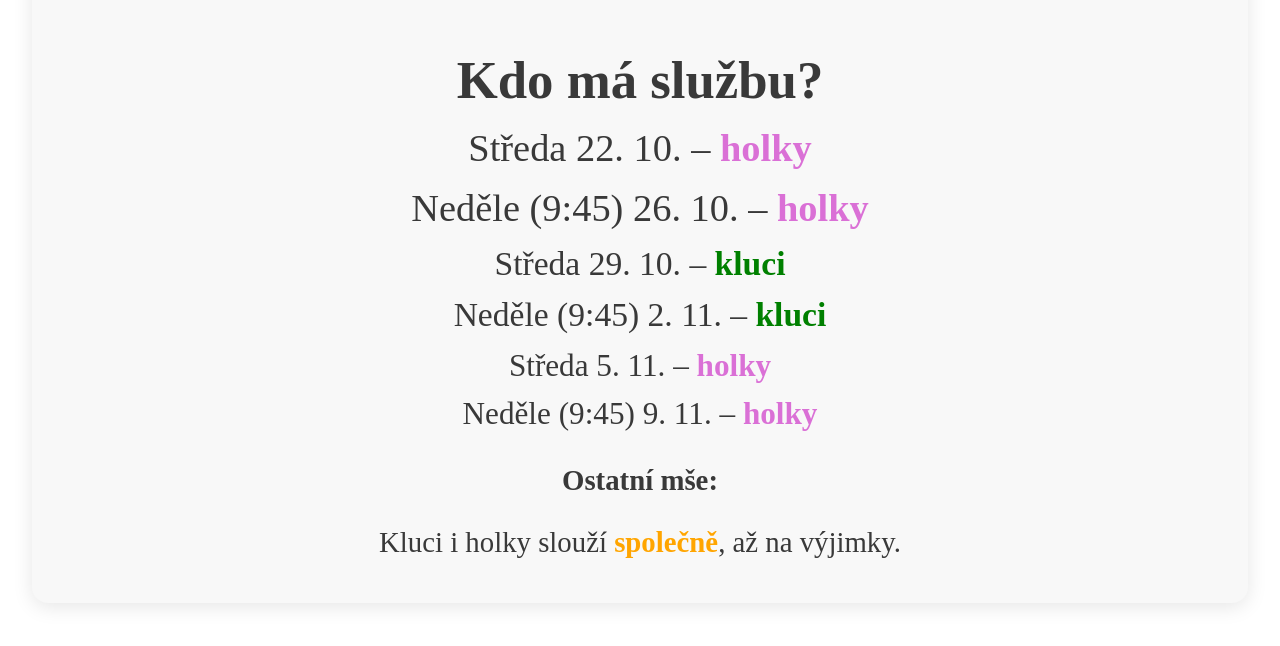
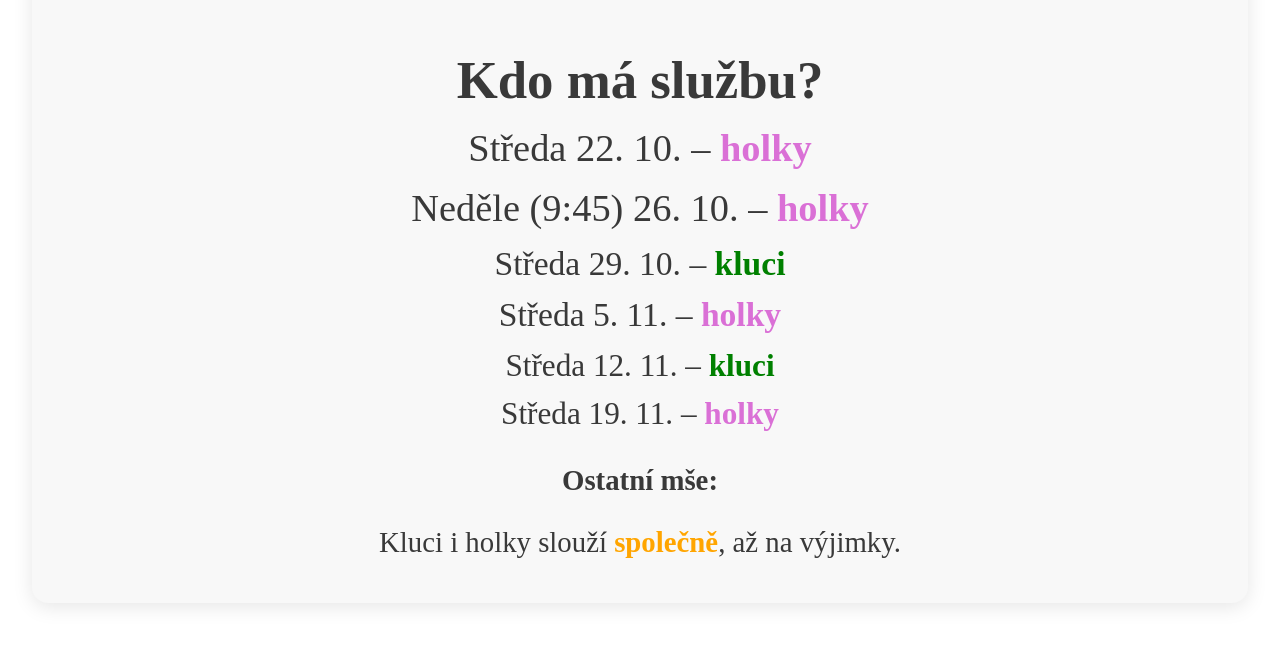
Before and after one commit to speedeeny/mini_widget, a plain HTML site: page index.html in a window 1280 px wide. Shown: the part 116-762 px from the top of the page. Drawn offline with Linux system fonts and the light colour scheme.

Commit message:
commit changes
Add condition to display Sundays only before November 1, 2025.

```diff
--- a/index.html
+++ b/index.html
@@ -151,6 +151,10 @@
       const data = [];
       let blokOffset = 0;
 
+      // Datum přechodu pouze na středy
+      const prechodoveDatum = new Date('2025-11-01');
+      prechodoveDatum.setHours(0, 0, 0, 0);
+
       while (data.length < 6) {
         const nedele = new Date(start);
         nedele.setDate(start.getDate() + blokOffset * 7);
@@ -180,7 +184,8 @@
         const skupinaNedele = (blokOffset % 2 === 0) ? 'kluci' : 'holky';
         const skupinaStreda = (skupinaNedele === 'kluci') ? 'holky' : 'kluci';
 
-        if (zobrazitNedelni) {
+        // Přidat neděli pouze pokud je před 1.11.2025
+        if (zobrazitNedelni && nedele < prechodoveDatum) {
           data.push({
             den: 'Neděle (9:45)',
             datum: nedele,
@@ -188,6 +193,7 @@
           });
         }
 
+        // Středy zobrazujeme vždy
         if (zobrazitStredu) {
           data.push({
             den: 'Středa',
```
